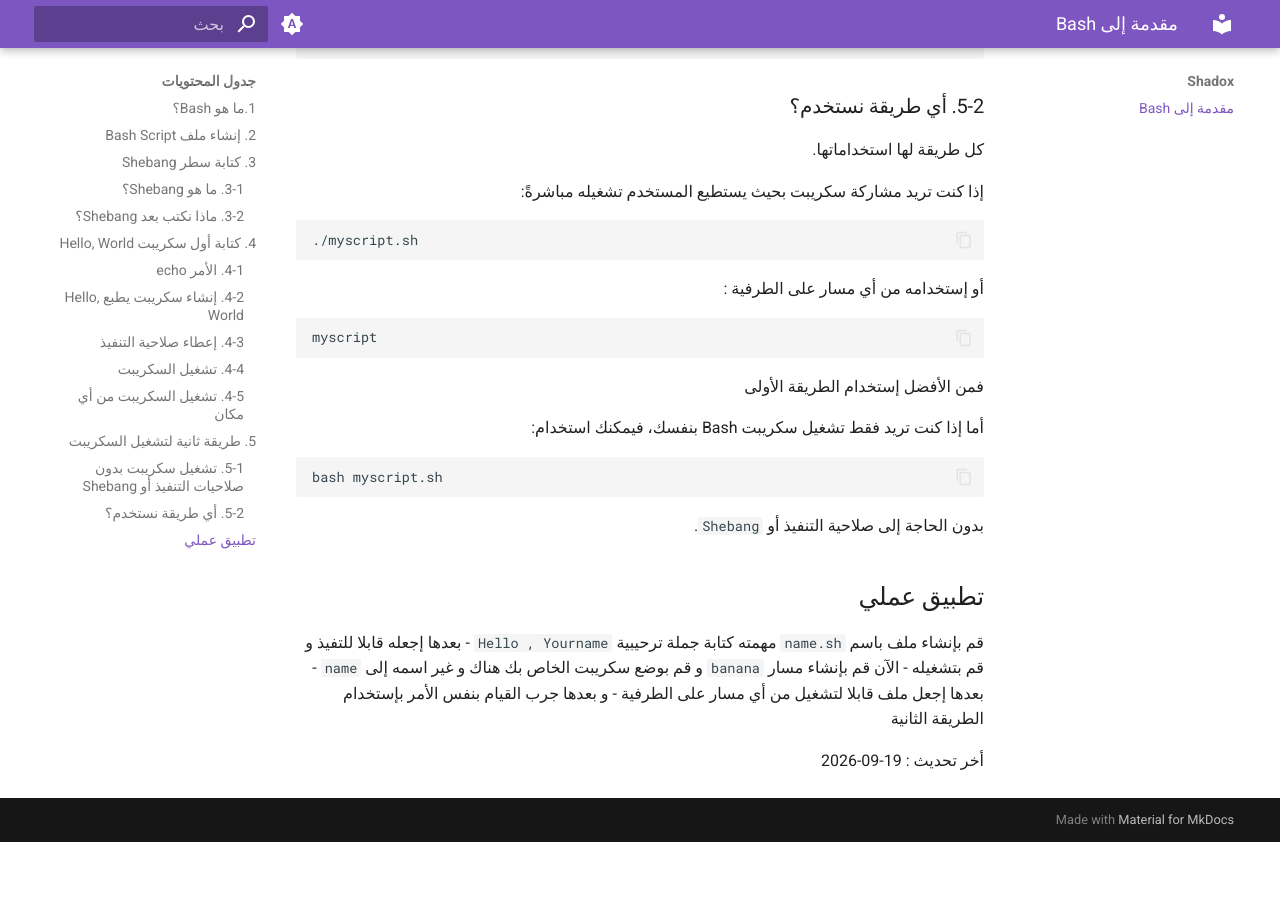
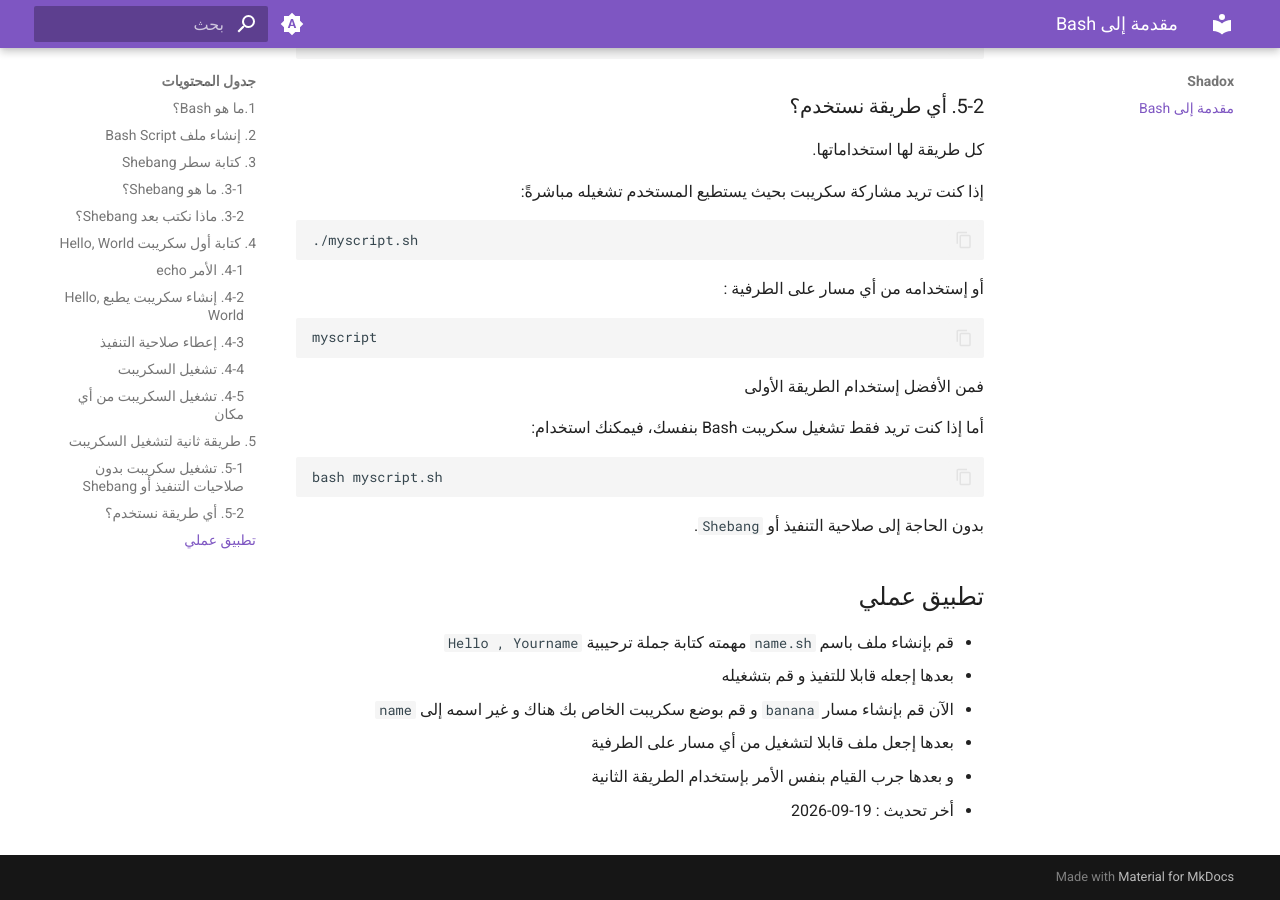
Before and after one commit to shadoxcore-oss/shadox.github.io, an MkDocs documentation site: the page built from docs/00-Bash/00-Bash-Introduction.md, in a window 1280 px wide and 900 px high, scrolled down 5078 px. Built offline with MkDocs 1.6.1 and Material for MkDocs 9.7.7, drawn with Linux system fonts in a browser that asks for light colours; before the commit the page ends 5920 px from its top, so only the background shows below that.

```diff
--- a/docs/00-Bash/00-Bash-Introduction.md
+++ b/docs/00-Bash/00-Bash-Introduction.md
@@ -287,11 +287,17 @@ bash myscript.sh
 
 ## تطبيق عملي
 
-قم بإنشاء ملف باسم `name.sh` مهمته كتابة جملة ترحيبية `Hello , Yourname`
+- قم بإنشاء ملف باسم `name.sh` مهمته كتابة جملة ترحيبية `Hello , Yourname`
 - بعدها إجعله قابلا للتفيذ و قم بتشغيله
 - الآن قم بإنشاء مسار `banana` و قم بوضع سكريبت الخاص بك هناك و غير اسمه إلى `name`
 - بعدها إجعل ملف قابلا لتشغيل من أي مسار على الطرفية
 - و بعدها جرب القيام بنفس الأمر بإستخدام الطريقة الثانية
 
 
-أخر تحديث : 19-09-2026
+
+
+
+
+
+
+- أخر تحديث : 19-09-2026
```
